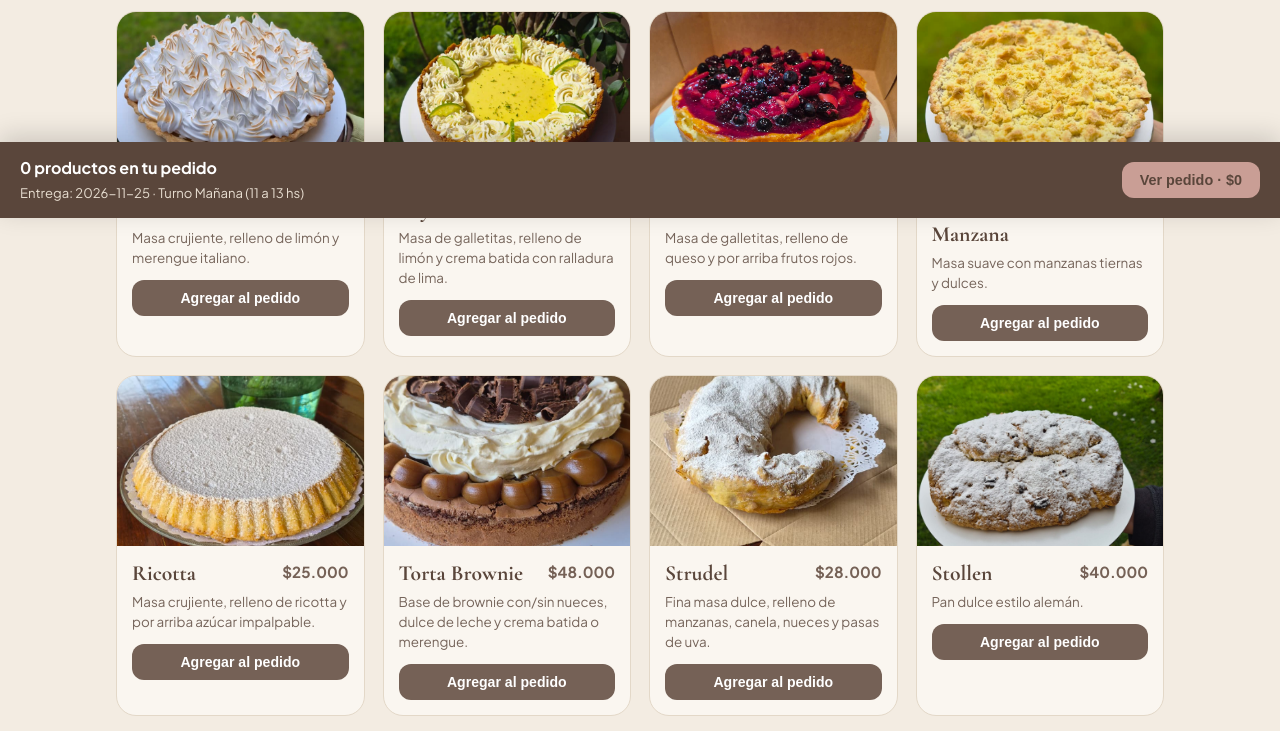
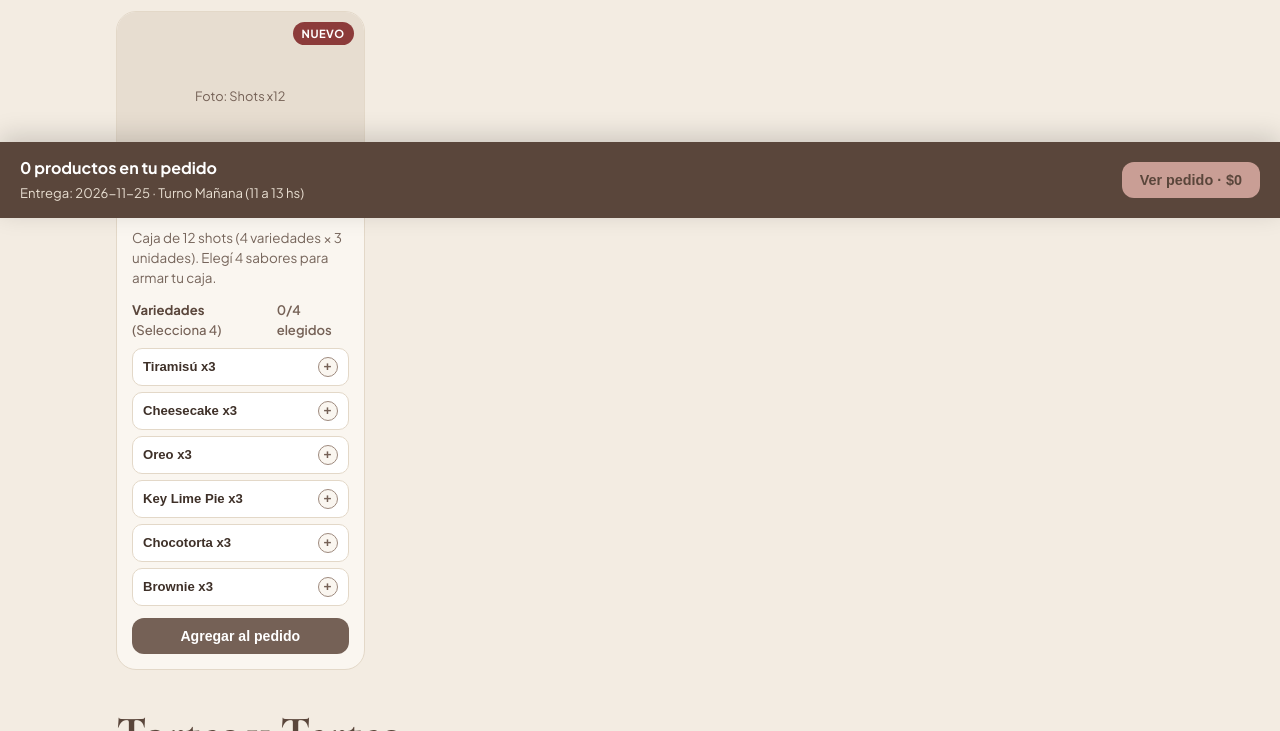
Before and after one commit to pasteleria-loderoxana/lo-de-roxana-tortas, a plain HTML site: page index.html in a window 1280 px wide. Shown: the part 582-1313 px from the top of the page. Drawn offline with nearby package versions, Linux system fonts and the light colour scheme.

Commit message:
Update index.html

```diff
--- a/index.html
+++ b/index.html
@@ -1,3 +1,4 @@
+
 <!DOCTYPE html>
 <html lang="es">
 <head>
@@ -320,6 +321,72 @@
       background: var(--espresso);
     }
 
+    .shots-selector-header {
+      display: flex;
+      justify-content: space-between;
+      align-items: center;
+      font-size: 0.82rem;
+      font-weight: 700;
+      color: var(--espresso);
+      margin-bottom: 8px;
+    }
+
+    .shots-selector-header span {
+      color: var(--mocha);
+      font-weight: 600;
+    }
+
+    .shots-list {
+      display: flex;
+      flex-direction: column;
+      gap: 6px;
+      margin-bottom: 12px;
+    }
+
+    .shot-option-btn {
+      width: 100%;
+      display: flex;
+      justify-content: space-between;
+      align-items: center;
+      padding: 8px 10px;
+      border-radius: 10px;
+      border: 1px solid var(--border-soft);
+      background: #FFFFFF;
+      color: var(--text-dark);
+      font-size: 0.82rem;
+      font-weight: 600;
+      cursor: pointer;
+      transition: all 0.15s ease;
+      text-align: left;
+    }
+
+    .shot-option-btn.selected {
+      background: #EFE3D6;
+      border-color: var(--mocha);
+      color: var(--espresso);
+    }
+
+    .shot-option-sign {
+      width: 20px;
+      height: 20px;
+      border-radius: 999px;
+      border: 1px solid var(--mocha-light);
+      display: inline-flex;
+      align-items: center;
+      justify-content: center;
+      font-size: 0.85rem;
+      font-weight: 700;
+      color: var(--mocha);
+      background: #FAF6F0;
+      flex-shrink: 0;
+    }
+
+    .shot-option-btn.selected .shot-option-sign {
+      background: var(--mocha);
+      border-color: var(--mocha);
+      color: #FFFFFF;
+    }
+
     .cart-bar {
       position: fixed;
       bottom: 0;
@@ -447,7 +514,7 @@
   <header>
     <div class="brand-badge">Pastelería Artesanal</div>
     <h1>Lo de Roxana</h1>
-    <p>Tortas, minis, alfajorcitos, scones, cookies y boxes preparados con dedicación. Pedidos con mínimo 24 hs de anticipación.</p>
+    <p>Tortas, minis, alfajorcitos, scones, cookies, shots y boxes preparados con dedicación. Pedidos con mínimo 24 hs de anticipación.</p>
   </header>
 
   <nav class="cat-nav" id="catNav"></nav>
@@ -509,6 +576,29 @@
     const WHATSAPP_NUMBER = "5491155040475";
 
     const MENU = [
+      {
+        category: "Shots",
+        items: [
+          {
+            id: "shots-x12",
+            name: "Shots x12",
+            price: 40000,
+            isNew: true,
+            desc: "Caja de 12 shots (4 variedades × 3 unidades). Elegí 4 sabores para armar tu caja.",
+            img: "img/shots-x12.jpg",
+            selectCount: 4,
+            unitMultiplierLabel: "x3",
+            flavors: [
+              "Tiramisú",
+              "Cheesecake",
+              "Oreo",
+              "Key Lime Pie",
+              "Chocotorta",
+              "Brownie"
+            ]
+          }
+        ]
+      },
       {
         category: "Tortas y Tartas",
         items: [
@@ -593,6 +683,7 @@
 
     let cart = [];
     let selectedShift = "Turno Mañana (11 a 13 hs)";
+    const selectedFlavorsByItem = {};
 
     function formatARS(num) {
       return "$" + Number(num || 0).toLocaleString("es-AR");
@@ -634,6 +725,56 @@
       });
     });
 
+    function toggleFlavor(itemId, flavorName) {
+      const item = findItemById(itemId);
+      if (!item || !Array.isArray(item.flavors)) return;
+      const maxCount = item.selectCount || 4;
+      if (!selectedFlavorsByItem[itemId]) selectedFlavorsByItem[itemId] = [];
+
+      const current = selectedFlavorsByItem[itemId];
+      const idx = current.indexOf(flavorName);
+
+      if (idx !== -1) {
+        current.splice(idx, 1);
+      } else {
+        if (current.length >= maxCount) {
+          alert(`Podés seleccionar hasta ${maxCount} variedades para esta caja.`);
+          return;
+        }
+        current.push(flavorName);
+      }
+
+      renderFlavorSelector(item);
+    }
+
+    function renderFlavorSelector(item) {
+      const maxCount = item.selectCount || 4;
+      const mult = item.unitMultiplierLabel || "x3";
+      const chosen = selectedFlavorsByItem[item.id] || [];
+      const counterEl = document.getElementById(`flavor-counter-${item.id}`);
+      const listEl = document.getElementById(`flavor-list-${item.id}`);
+
+      if (counterEl) {
+        counterEl.textContent = `${chosen.length}/${maxCount} elegidos`;
+      }
+
+      if (listEl) {
+        listEl.innerHTML = item.flavors.map((flavor) => {
+          const isSelected = chosen.includes(flavor);
+          return `
+            <button
+              type="button"
+              class="shot-option-btn ${isSelected ? "selected" : ""}"
+              onclick="toggleFlavor('${item.id}', '${flavor.replace(/'/g, "\\'")}')"
+            >
+              <span>${flavor} ${mult}</span>
+              <span class="shot-option-sign">${isSelected ? "✓" : "+"}</span>
+            </button>
+          `;
+        }).join("");
+      }
+    }
+
     function renderMenu() {
       const nav = document.getElementById("catNav");
       const container = document.getElementById("menuSections");
@@ -664,6 +805,7 @@
         const grid = sectionEl.querySelector(`#grid-${idx}`);
         sec.items.forEach((item) => {
           const hasVariants = Array.isArray(item.variants);
+          const hasFlavors = Array.isArray(item.flavors);
           const initialPrice = hasVariants ? item.variants[0].price : item.price;
           const priceText = hasVariants
             ? formatARS(initialPrice)
@@ -688,11 +830,22 @@
                     ${item.variants.map((v, i) => `<option value="${i}">${v.label}</option>`).join("")}
                   </select>
                 ` : ""}
+                ${hasFlavors ? `
+                  <div class="shots-selector-header">
+                    <div>Variedades <span style="font-weight:500;">(Selecciona ${item.selectCount || 4})</span></div>
+                    <span id="flavor-counter-${item.id}">0/${item.selectCount || 4} elegidos</span>
+                  </div>
+                  <div class="shots-list" id="flavor-list-${item.id}"></div>
+                ` : ""}
                 <button class="add-btn" onclick="addItem('${item.id}')">Agregar al pedido</button>
               </div>
             </div>
           `;
           grid.appendChild(card);
+
+          if (hasFlavors) {
+            renderFlavorSelector(item);
+          }
         });
       });
     }
@@ -726,6 +879,17 @@
         key = `${item.id}-${variant.value}`;
         displayName = `${item.name} (${variant.value})`;
         unitPrice = variant.price;
+      } else if (Array.isArray(item.flavors)) {
+        const requiredCount = item.selectCount || 4;
+        const mult = item.unitMultiplierLabel || "x3";
+        const chosen = selectedFlavorsByItem[id] || [];
+        if (chosen.length !== requiredCount) {
+          alert(`Por favor seleccioná ${requiredCount} variedades (${mult} de cada una) para tu ${item.name}.`);
+          return;
+        }
+        const sortedFlavors = [...chosen].sort();
+        key = `${item.id}-${sortedFlavors.join("|")}`;
+        displayName = `${item.name}: ${chosen.map((f) => `${f} ${mult}`).join(", ")}`;
       }
 
       const existing = cart.find((c) => c.key === key);
```
